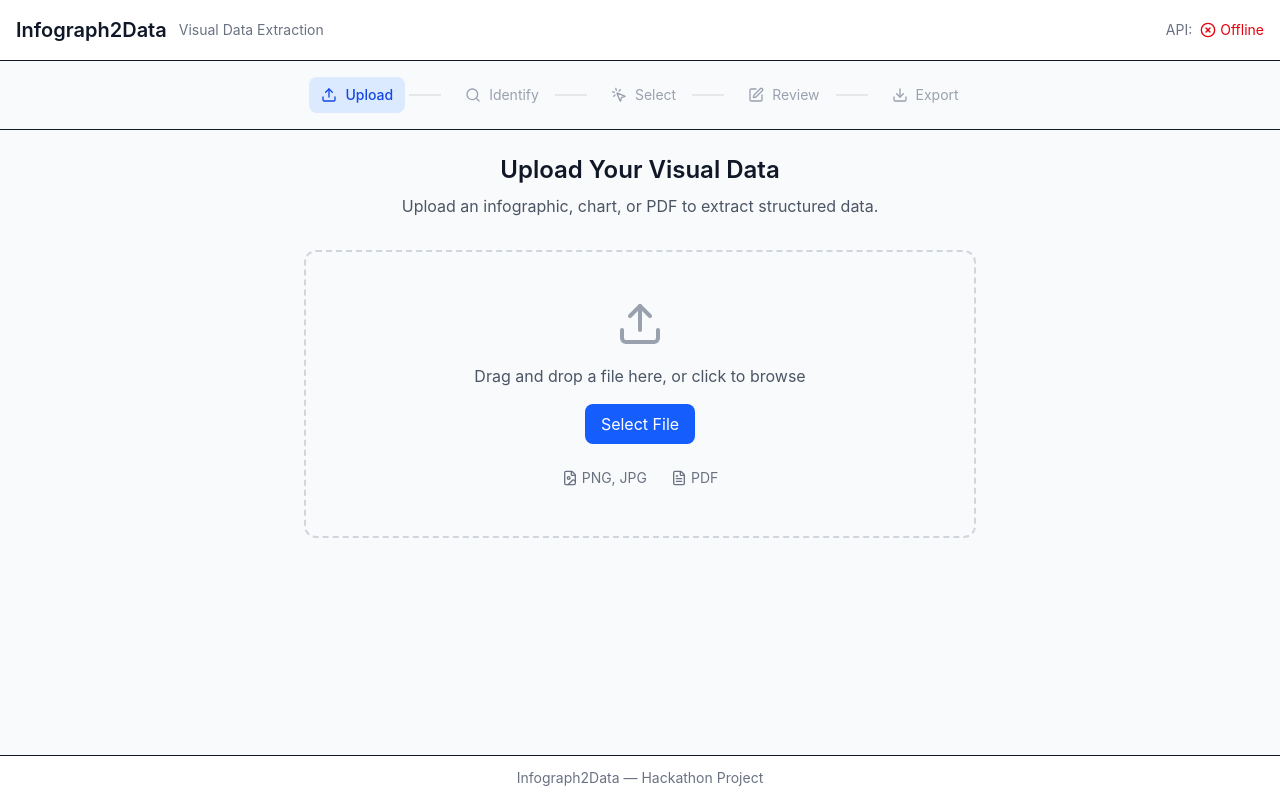
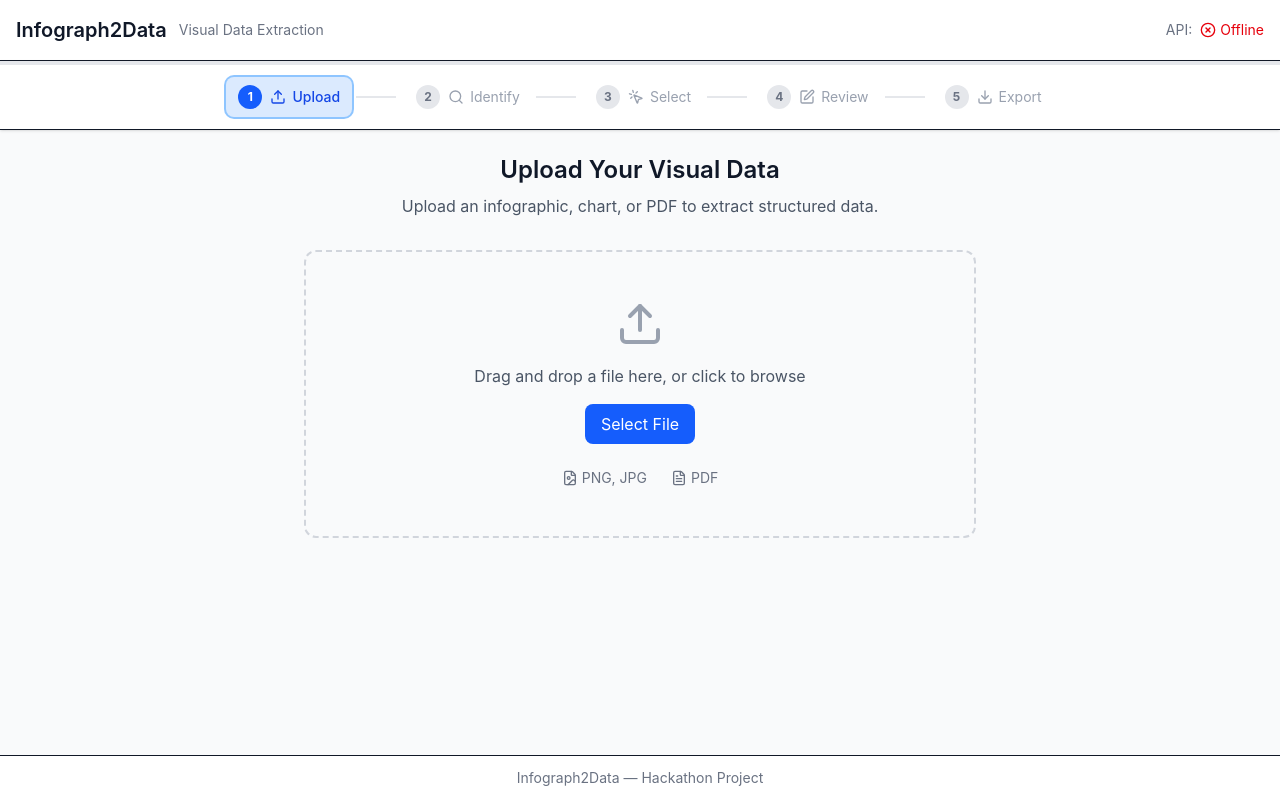
Before and after one commit to hericlibong/Infograph2Data, a React (Vite) app in the folder frontend/: page / in a window 1280 px wide. Built offline with nearby package versions, Linux system fonts and the light colour scheme; no server answers.

Commit message:
implemented sprint 1 phase_7_plan.md

```diff
--- a/frontend/src/App.tsx
+++ b/frontend/src/App.tsx
@@ -1,3 +1,4 @@
+import { useEffect } from 'react'
 import { MainLayout } from './components/MainLayout'
 import { UploadPage } from './pages/UploadPage'
 import { IdentifyPage } from './pages/IdentifyPage'
@@ -7,6 +8,24 @@ import { useAppStore } from './store/useAppStore'
 
 function App() {
   const currentStep = useAppStore((state) => state.currentStep);
+  const extraction = useAppStore((state) => state.extraction);
+  const hasUnsavedChanges = useAppStore((state) => state.hasUnsavedChanges);
+
+  // Navigation guard: warn before leaving if there's work in progress
+  useEffect(() => {
+    const handleBeforeUnload = (e: BeforeUnloadEvent) => {
+      // Warn if user has extraction data or unsaved changes
+      if (extraction || hasUnsavedChanges) {
+        e.preventDefault();
+        // Modern browsers ignore custom messages, but we set it anyway
+        e.returnValue = 'You have unsaved work. Are you sure you want to leave?';
+        return e.returnValue;
+      }
+    };
+
+    window.addEventListener('beforeunload', handleBeforeUnload);
+    return () => window.removeEventListener('beforeunload', handleBeforeUnload);
+  }, [extraction, hasUnsavedChanges]);
 
   return (
     <MainLayout>
--- a/frontend/src/components/StepIndicator.tsx
+++ b/frontend/src/components/StepIndicator.tsx
@@ -1,6 +1,6 @@
 import { useAppStore } from '@/store/useAppStore';
 import type { WorkflowStep } from '@/types';
-import { Upload, Search, MousePointerClick, Edit, Download } from 'lucide-react';
+import { Upload, Search, MousePointerClick, Edit, Download, Check } from 'lucide-react';
 
 const steps: { key: WorkflowStep; label: string; icon: React.ReactNode }[] = [
   { key: 'upload', label: 'Upload', icon: <Upload className="w-4 h-4" /> },
@@ -12,33 +12,88 @@ const steps: { key: WorkflowStep; label: string; icon: React.ReactNode }[] = [
 
 export function StepIndicator() {
   const currentStep = useAppStore((state) => state.currentStep);
+  const canNavigateTo = useAppStore((state) => state.canNavigateTo);
+  const navigateToStep = useAppStore((state) => state.navigateToStep);
+  const hasUnsavedChanges = useAppStore((state) => state.hasUnsavedChanges);
+
   const currentIndex = steps.findIndex((s) => s.key === currentStep);
+  const progressPercent = (currentIndex / (steps.length - 1)) * 100;
+
+  const handleStepClick = (step: WorkflowStep, index: number) => {
+    // Only allow clicking on completed steps
+    if (index >= currentIndex) return;
+    if (!canNavigateTo(step)) return;
+
+    // Warn if unsaved changes
+    if (hasUnsavedChanges) {
+      const confirmed = window.confirm(
+        'You have unsaved changes. Are you sure you want to go back?'
+      );
+      if (!confirmed) return;
+    }
+
+    navigateToStep(step);
+  };
 
   return (
-    <div className="flex items-center justify-center gap-2 py-4 bg-gray-50 border-b">
+    <div className="bg-white border-b shadow-sm">
+      {/* Progress bar */}
+      <div className="h-1 bg-gray-200">
+        <div
+          className="h-full bg-gradient-to-r from-blue-500 to-blue-600 transition-all duration-500 ease-out"
+          style={{ width: `${progressPercent}%` }}
+        />
+      </div>
+
+      {/* Steps */}
+      <div className="flex items-center justify-center gap-1 py-3 px-4">
         {steps.map((step, index) => {
           const isActive = step.key === currentStep;
           const isCompleted = index < currentIndex;
+          const isClickable = isCompleted && canNavigateTo(step.key);
 
           return (
             <div key={step.key} className="flex items-center">
-            <div
+              <button
+                onClick={() => handleStepClick(step.key, index)}
+                disabled={!isClickable}
                 className={`
-                flex items-center gap-2 px-3 py-2 rounded-lg transition-colors
-                ${isActive ? 'bg-blue-100 text-blue-700 font-medium' : ''}
-                ${isCompleted ? 'text-green-600' : ''}
+                  flex items-center gap-2 px-3 py-2 rounded-lg transition-all duration-200
+                  ${isClickable ? 'cursor-pointer hover:bg-green-100' : 'cursor-default'}
+                  ${isActive ? 'bg-blue-100 text-blue-700 font-medium ring-2 ring-blue-300' : ''}
+                  ${isCompleted && !isActive ? 'text-green-600 hover:text-green-700' : ''}
                   ${!isActive && !isCompleted ? 'text-gray-400' : ''}
                 `}
+                title={isClickable ? `Go back to ${step.label}` : undefined}
               >
+                {/* Step indicator circle/icon */}
+                <span className={`
+                  flex items-center justify-center w-6 h-6 rounded-full text-xs font-bold transition-all
+                  ${isActive ? 'bg-blue-600 text-white' : ''}
+                  ${isCompleted ? 'bg-green-500 text-white' : ''}
+                  ${!isActive && !isCompleted ? 'bg-gray-200 text-gray-500' : ''}
+                `}>
+                  {isCompleted ? <Check className="w-3.5 h-3.5" /> : index + 1}
+                </span>
+
+                {/* Icon and label */}
+                <span className="flex items-center gap-1.5">
                   {step.icon}
-              <span className="text-sm">{step.label}</span>
-            </div>
+                  <span className="text-sm hidden sm:inline">{step.label}</span>
+                </span>
+              </button>
+
+              {/* Connector line */}
               {index < steps.length - 1 && (
-              <div className={`w-8 h-0.5 mx-1 ${isCompleted ? 'bg-green-300' : 'bg-gray-200'}`} />
+                <div className={`
+                  w-6 md:w-10 h-0.5 mx-1 transition-colors duration-300
+                  ${isCompleted ? 'bg-green-400' : 'bg-gray-200'}
+                `} />
               )}
             </div>
           );
         })}
       </div>
+    </div>
   );
 }
--- a/frontend/src/pages/IdentifyPage.tsx
+++ b/frontend/src/pages/IdentifyPage.tsx
@@ -2,7 +2,7 @@ import { useState } from 'react';
 import { useAppStore } from '@/store/useAppStore';
 import { useIdentify } from '@/api/hooks';
 import { getFilePreviewUrl, runExtraction } from '@/api/client';
-import { Loader2, Search, ChevronLeft, ChevronRight, AlertCircle, Check, Square, CheckSquare } from 'lucide-react';
+import { Loader2, Search, ChevronLeft, ChevronRight, AlertCircle, Check, Square, CheckSquare, ArrowLeft, Upload } from 'lucide-react';
 
 export function IdentifyPage() {
   const {
@@ -15,7 +15,8 @@ export function IdentifyPage() {
     options,
     identification,
     setExtraction,
-    setCurrentStep
+    setCurrentStep,
+    reset
   } = useAppStore();
 
   const identifyMutation = useIdentify();
@@ -27,6 +28,15 @@ export function IdentifyPage() {
 
   const handleIdentify = () => {
     if (!currentFile) return;
+
+    // Confirm if re-analyzing (will lose current identification)
+    if (identification) {
+      const confirmed = window.confirm(
+        'Re-analyzing will replace the current identification results.\n\nAre you sure you want to continue?'
+      );
+      if (!confirmed) return;
+    }
+
     identifyMutation.mutate(
       { fileId: currentFile.id, page: currentPage },
       {
@@ -35,6 +45,17 @@ export function IdentifyPage() {
         },
       }
     );
+  };
+
+  const handleBack = () => {
+    // Confirm if there's identification data
+    if (identification) {
+      const confirmed = window.confirm(
+        'Going back will clear the current identification.\n\nAre you sure you want to upload a different file?'
+      );
+      if (!confirmed) return;
+    }
+    reset();
   };
 
   const handleSelectAll = () => {
@@ -104,13 +125,38 @@ export function IdentifyPage() {
   if (!currentFile) {
     return (
       <div className="text-center py-12 text-gray-500">
-        No file selected. Please upload a file first.
+        <Upload className="w-12 h-12 mx-auto mb-4 opacity-50" />
+        <p className="mb-4">No file selected. Please upload a file first.</p>
+        <button
+          onClick={() => setCurrentStep('upload')}
+          className="px-4 py-2 bg-blue-600 text-white rounded-lg hover:bg-blue-700"
+        >
+          Go to Upload
+        </button>
       </div>
     );
   }
 
   return (
-    <div className="grid grid-cols-1 lg:grid-cols-2 gap-6">
+    <div className="space-y-4">
+      {/* Back button */}
+      <div className="flex items-center gap-4">
+        <button
+          onClick={handleBack}
+          className="flex items-center gap-2 px-3 py-2 text-gray-600 hover:text-gray-800 hover:bg-gray-100 rounded-lg transition-colors"
+        >
+          <ArrowLeft className="w-4 h-4" />
+          <span>Upload Different File</span>
+        </button>
+        <div className="flex-1">
+          <h2 className="text-lg font-semibold text-gray-900">{currentFile.filename}</h2>
+          <p className="text-sm text-gray-500">
+            {currentFile.mime_type} • {Math.round((currentFile.size_bytes || 0) / 1024)} KB
+          </p>
+        </div>
+      </div>
+
+      <div className="grid grid-cols-1 lg:grid-cols-2 gap-6">
       {/* Left: Image preview (no bbox overlay) */}
       <div>
         <div className="bg-white rounded-xl shadow-sm p-4">
@@ -315,6 +361,7 @@ export function IdentifyPage() {
           </div>
         )}
       </div>
+      </div>
     </div>
   );
 }
--- a/frontend/src/pages/ReviewPage.tsx
+++ b/frontend/src/pages/ReviewPage.tsx
@@ -282,7 +282,8 @@ export function ReviewPage() {
     extraction,
     sourceFilter,
     setSourceFilter,
-    setCurrentStep
+    setCurrentStep,
+    setHasUnsavedChanges
   } = useAppStore();
 
   const [datasets, setDatasets] = useState<Dataset[]>(extraction?.datasets || []);
@@ -300,6 +301,7 @@ export function ReviewPage() {
         rows: dataset.rows,
       });
       setSaveStatus('saved');
+      setHasUnsavedChanges(false);
       // Reset to idle after 2 seconds
       setTimeout(() => setSaveStatus('idle'), 2000);
     } catch (err) {
@@ -307,7 +309,7 @@ export function ReviewPage() {
       setSaveStatus('error');
       setTimeout(() => setSaveStatus('idle'), 3000);
     }
-  }, []);
+  }, [setHasUnsavedChanges]);
 
   // Calculate total counts across all datasets
   const totalCounts = useMemo(() => {
@@ -327,6 +329,9 @@ export function ReviewPage() {
   }, [datasets]);
 
   const handleUpdateRow = (datasetIndex: number, rowIndex: number, column: string, value: string) => {
+    // Mark as having unsaved changes immediately
+    setHasUnsavedChanges(true);
+
     setDatasets(prev => {
       const updated = [...prev];
       updated[datasetIndex] = {
--- a/frontend/src/store/useAppStore.ts
+++ b/frontend/src/store/useAppStore.ts
@@ -28,6 +28,9 @@ interface AppState {
   // Extraction result
   extraction: ExtractRunResponse | null;
 
+  // UX: Track unsaved changes for navigation guards
+  hasUnsavedChanges: boolean;
+
   // Actions
   setCurrentStep: (step: WorkflowStep) => void;
   setCurrentFile: (file: FileMetadata) => void;
@@ -38,7 +41,12 @@ interface AppState {
   setIdentification: (result: IdentificationResponse) => void;
   setExtraction: (result: ExtractRunResponse) => void;
   setSourceFilter: (filter: SourceFilter) => void;
+  setHasUnsavedChanges: (value: boolean) => void;
   reset: () => void;
+
+  // Navigation helpers
+  canNavigateTo: (step: WorkflowStep) => boolean;
+  navigateToStep: (step: WorkflowStep) => void;
 }
 
 const initialState = {
@@ -53,9 +61,13 @@ const initialState = {
   sourceFilter: 'all' as SourceFilter,
   identification: null,
   extraction: null,
+  hasUnsavedChanges: false,
 };
 
-export const useAppStore = create<AppState>((set) => ({
+// Step order for navigation logic
+const stepOrder: WorkflowStep[] = ['upload', 'identify', 'select', 'review', 'export'];
+
+export const useAppStore = create<AppState>((set, get) => ({
   ...initialState,
 
   setCurrentStep: (step) => set({ currentStep: step }),
@@ -106,5 +118,40 @@ export const useAppStore = create<AppState>((set) => ({
 
   setSourceFilter: (filter) => set({ sourceFilter: filter }),
 
+  setHasUnsavedChanges: (value) => set({ hasUnsavedChanges: value }),
+
   reset: () => set(initialState),
+
+  // Check if user can navigate to a specific step
+  canNavigateTo: (step) => {
+    const state = get();
+    const targetIndex = stepOrder.indexOf(step);
+    const currentIndex = stepOrder.indexOf(state.currentStep);
+
+    // Can always go back
+    if (targetIndex < currentIndex) return true;
+
+    // Check requirements for forward navigation
+    switch (step) {
+      case 'upload':
+        return true;
+      case 'identify':
+      case 'select':
+        return state.currentFile !== null;
+      case 'review':
+        return state.extraction !== null;
+      case 'export':
+        return state.extraction !== null;
+      default:
+        return false;
+    }
+  },
+
+  // Navigate to a step (with validation)
+  navigateToStep: (step) => {
+    const state = get();
+    if (state.canNavigateTo(step)) {
+      set({ currentStep: step });
+    }
+  },
 }));
```
Also changed, not shown: 2 other files (tests, documents, lock files or other folders). Lines whose indentation alone changed are shown as unchanged.
